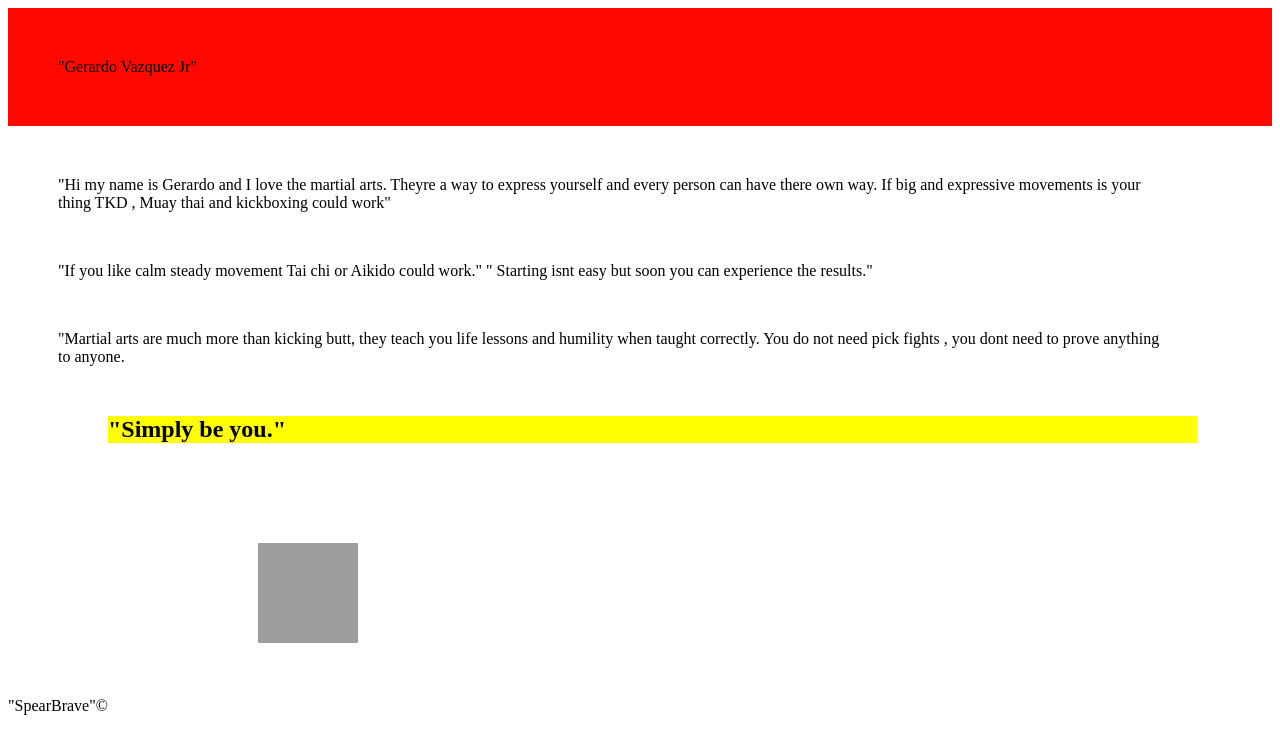
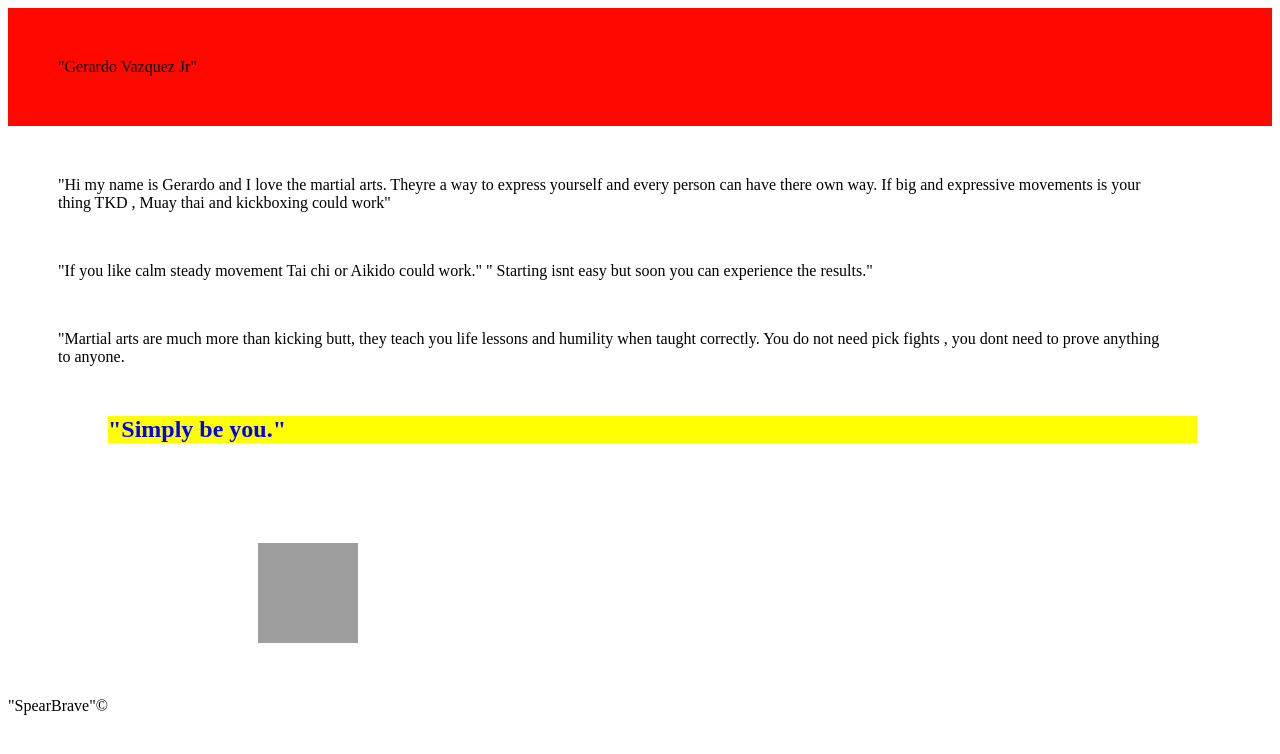
Before and after one commit to SpearBrave/html-me-something, a plain HTML site: page index.html in a window 1280 px wide. Drawn offline with Linux system fonts and the light colour scheme; grey boxes are pictures that could not be loaded.

Commit message:
New version

```diff
--- a/index.html
+++ b/index.html
@@ -9,8 +9,16 @@
 
        <body>
            <main>
+               <style>
+               lastLine{
+                   background-color: yellow;
+               }
+               </style>
         <header class:"kick" >"Gerardo Vazquez Jr"</header>
+
+
         <article>
+
 
 
 
@@ -26,7 +34,7 @@
         You do not need pick fights ,
         you dont need to prove anything to anyone.</p>
 
-        <h2>"Simply be you."</h2>
+        <h2 id="lastLine">"Simply be you."</h2>
         </article>
         <img src="https://upload.wikimedia.org/wikipedia/commons/1/17/Yin_yang.svg" alt="yin yang" width="100" height="100">
 
--- a/style.css
+++ b/style.css
@@ -22,6 +22,9 @@ header{
 
   h2 {background-color: yellow;
 }
+  #lastLine{
+     color: blue;
+  }
 
   .kick{
     width:50px
```
